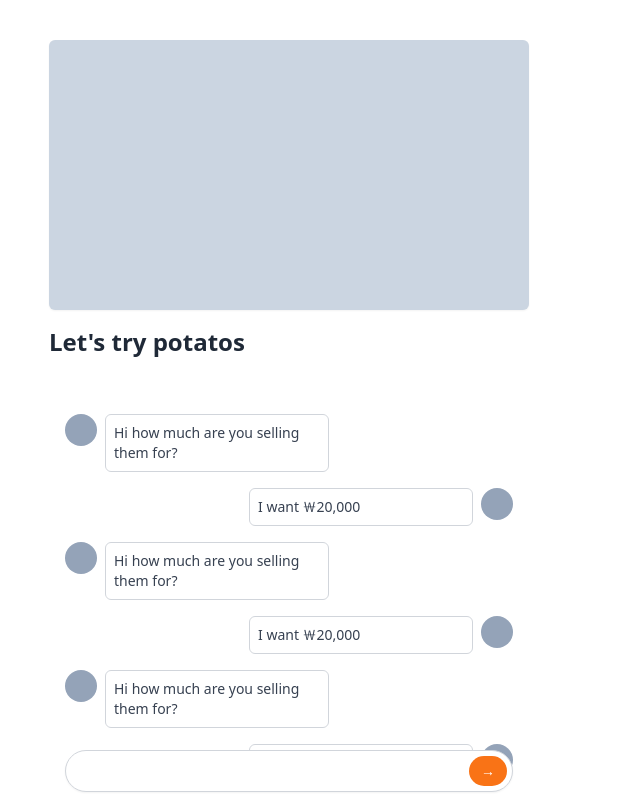
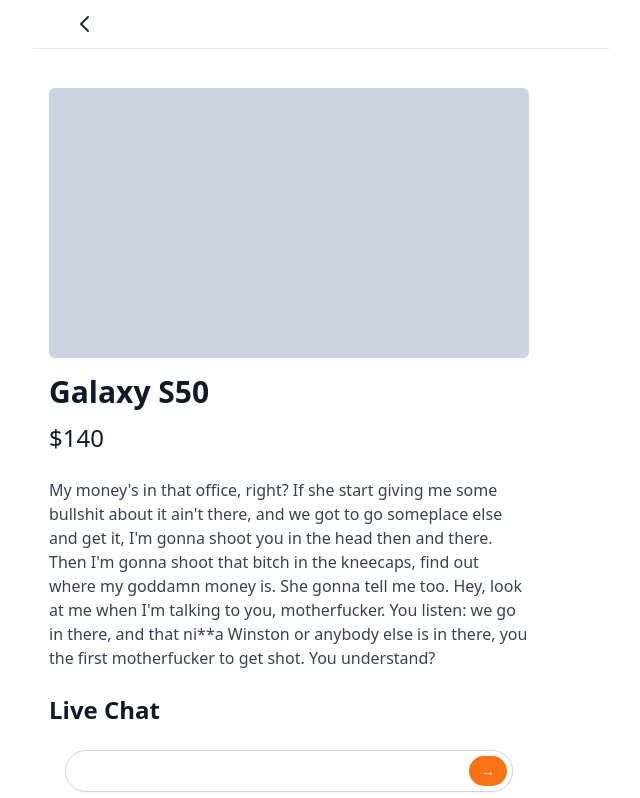
Before and after one commit to blkluv/next_carrot_market, a Next.js app: page /live/1 in a window 1280 px wide. Shown: the top 798 px of the page, without its empty margins (351-991 px from the left). Built offline with nearby package versions, Linux system fonts and the light colour scheme.

Commit message:
제일 바깥쪽에 Layout 컴포넌트로 감싸기

```diff
--- a/src/pages/community/[id].tsx
+++ b/src/pages/community/[id].tsx
@@ -1,7 +1,9 @@
+import Layout from "@/components/layout";
 import type { NextPage } from "next";
 
 const CommunityPostDetail: NextPage = () => {
   return (
+    <Layout canGoBack>
       <div>
         <span className="inline-flex my-3 ml-4 items-center px-2.5 py-0.5 rounded-full text-xs font-medium bg-gray-100 text-gray-800">
           동네질문
@@ -82,6 +84,7 @@ const CommunityPostDetail: NextPage = () => {
           </button>
         </div>
       </div>
+    </Layout>
   );
 };
 
--- a/src/pages/live/[id].tsx
+++ b/src/pages/live/[id].tsx
@@ -1,49 +1,28 @@
+import Layout from "@/components/layout";
 import type { NextPage } from "next";
 
-const LiveDetail: NextPage = () => {
+const Stream: NextPage = () => {
   return (
+    <Layout canGoBack>
       <div className="px-4 py-10 space-y-4">
         <div className="w-full rounded-md shadow-sm bg-slate-300 aspect-video" />
-      <h3 className="mt-2 text-2xl font-semibold text-gray-800">
-        Let&apos;s try potatos
-      </h3>
-      <div className="px-4 pb-16 py-10 h-[50vh] overflow-y-scroll space-y-4">
-        <div className="flex items-start space-x-2">
-          <div className="w-8 h-8 rounded-full bg-slate-400" />
-          <div className="w-1/2 p-2 text-sm text-gray-700 border border-gray-300 rounded-md">
-            <p>Hi how much are you selling them for?</p>
+        <div className="mt-5">
+          <h1 className="text-3xl font-bold text-gray-900">Galaxy S50</h1>
+          <span className="block mt-3 text-2xl text-gray-900">$140</span>
+          <p className="my-6 text-gray-700 ">
+            My money&apos;s in that office, right? If she start giving me some
+            bullshit about it ain&apos;t there, and we got to go someplace else
+            and get it, I&apos;m gonna shoot you in the head then and there.
+            Then I&apos;m gonna shoot that bitch in the kneecaps, find out where
+            my goddamn money is. She gonna tell me too. Hey, look at me when
+            I&apos;m talking to you, motherfucker. You listen: we go in there,
+            and that ni**a Winston or anybody else is in there, you the first
+            motherfucker to get shot. You understand?
+          </p>
         </div>
-        </div>
-        <div className="flex flex-row-reverse items-start space-x-2 space-x-reverse">
-          <div className="w-8 h-8 rounded-full bg-slate-400" />
-          <div className="w-1/2 p-2 text-sm text-gray-700 border border-gray-300 rounded-md">
-            <p>I want ￦20,000</p>
-          </div>
-        </div>
-        <div className="flex items-start space-x-2">
-          <div className="w-8 h-8 rounded-full bg-slate-400" />
-          <div className="w-1/2 p-2 text-sm text-gray-700 border border-gray-300 rounded-md">
-            <p>Hi how much are you selling them for?</p>
-          </div>
-        </div>
-        <div className="flex flex-row-reverse items-start space-x-2 space-x-reverse">
-          <div className="w-8 h-8 rounded-full bg-slate-400" />
-          <div className="w-1/2 p-2 text-sm text-gray-700 border border-gray-300 rounded-md">
-            <p>I want ￦20,000</p>
-          </div>
-        </div>
-        <div className="flex items-start space-x-2">
-          <div className="w-8 h-8 rounded-full bg-slate-400" />
-          <div className="w-1/2 p-2 text-sm text-gray-700 border border-gray-300 rounded-md">
-            <p>Hi how much are you selling them for?</p>
-          </div>
-        </div>
-        <div className="flex flex-row-reverse items-start space-x-2 space-x-reverse">
-          <div className="w-8 h-8 rounded-full bg-slate-400" />
-          <div className="w-1/2 p-2 text-sm text-gray-700 border border-gray-300 rounded-md">
-            <p>I want ￦20,000</p>
-          </div>
-        </div>
+        <div>
+          <h2 className="text-2xl font-bold text-gray-900">Live Chat</h2>
+          <div className="py-10 pb-16 h-[50vh] overflow-y-scroll  px-4 space-y-4">
             <div className="flex items-start space-x-2">
               <div className="w-8 h-8 rounded-full bg-slate-400" />
               <div className="w-1/2 p-2 text-sm text-gray-700 border border-gray-300 rounded-md">
@@ -129,8 +108,8 @@ const LiveDetail: NextPage = () => {
               </div>
             </div>
           </div>
-      <div className="fixed inset-x-0 w-full max-w-md mx-auto bottom-2">
-        <div className="relative flex items-center">
+          <div className="fixed inset-x-0 bottom-0 py-2 bg-white">
+            <div className="relative flex items-center w-full max-w-md mx-auto">
               <input
                 type="text"
                 className="w-full pr-12 border-gray-300 rounded-full shadow-sm focus:ring-orange-500 focus:outline-none focus:border-orange-500"
@@ -143,7 +122,9 @@ const LiveDetail: NextPage = () => {
             </div>
           </div>
         </div>
+      </div>
+    </Layout>
   );
 };
 
-export default LiveDetail;
+export default Stream;
```
Lines whose indentation alone changed are shown as unchanged.
